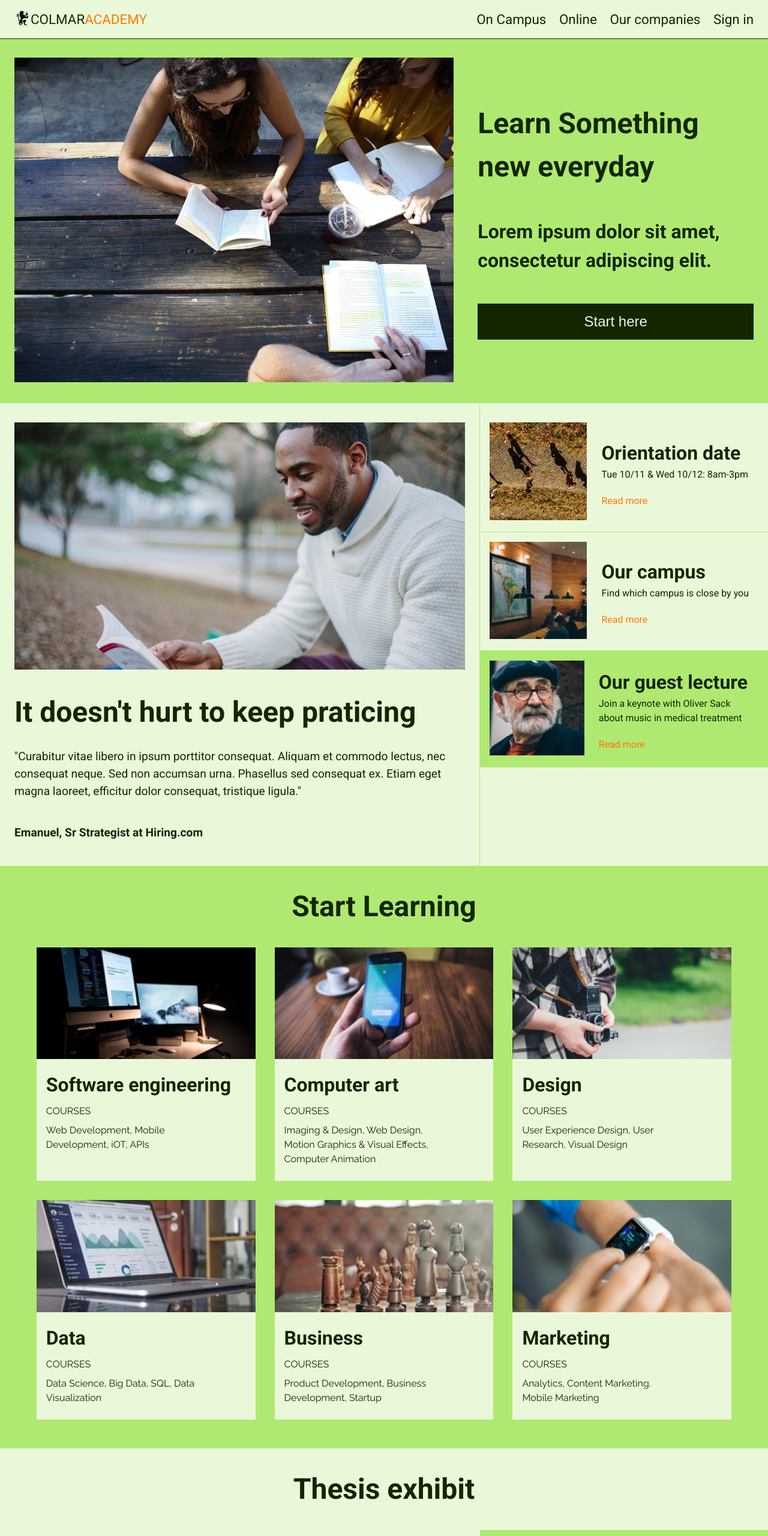
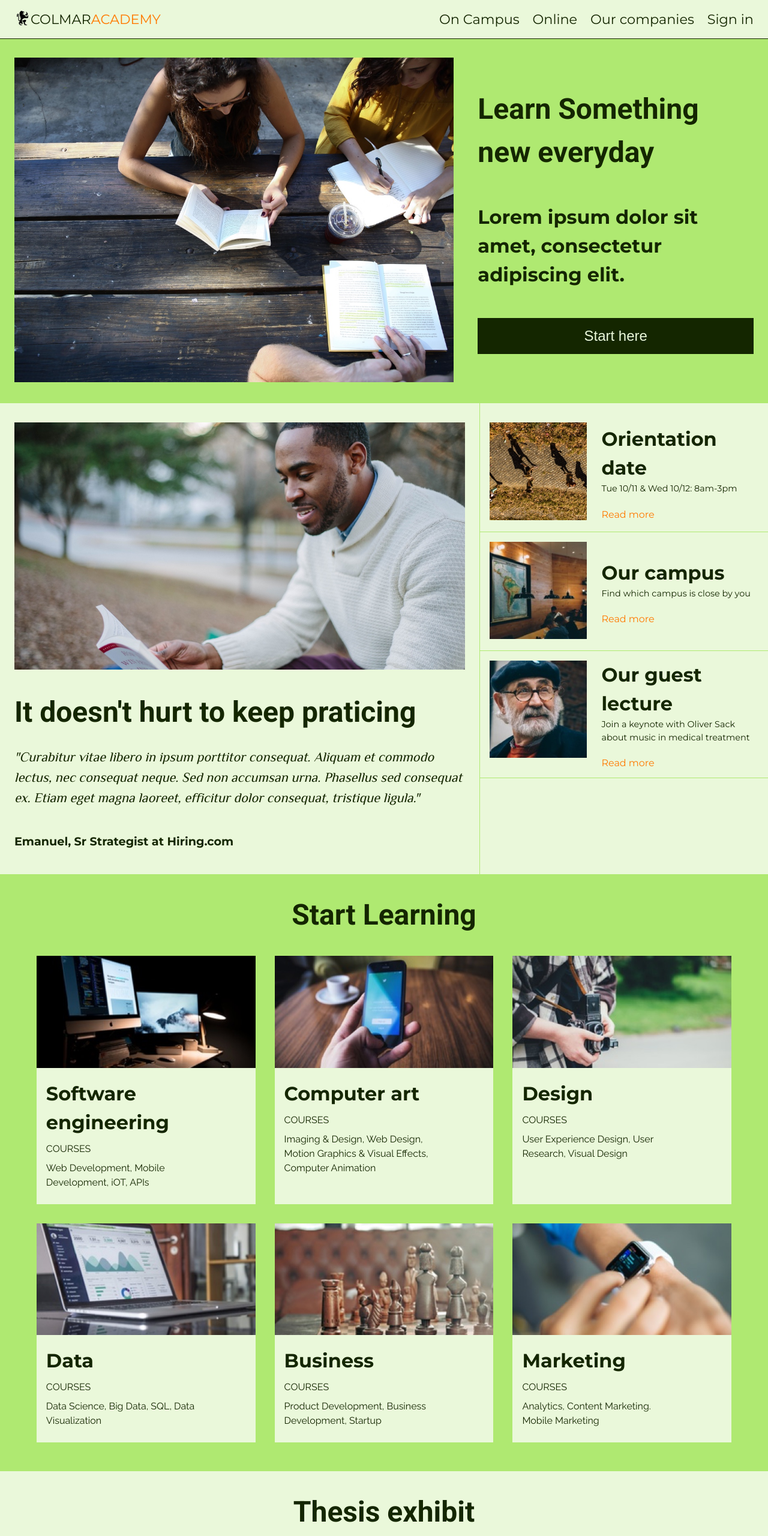
Before and after one commit to andreloezer/colmar-academy, a plain HTML site: page index.html in a window 1280 px wide. Shown: the top 2560 px of the page at 60% size. Drawn offline with Linux system fonts and the light colour scheme; grey boxes are pictures that could not be loaded.

Commit message:
Styling and semantic improvements

```diff
--- a/index.html
+++ b/index.html
@@ -1,5 +1,7 @@
 <!DOCTYPE html>
-<html>
+
+<html lang="en-US">
+
   <head>
 
     <!-- Encoding UTF-8 -->
@@ -7,6 +9,13 @@
 
     <!-- Page Title -->
     <title>Colmar Academy</title>
+
+    <!-- Search Engine Optimization -->
+    <!-- Description -->
+    <meta name="description" content="The Colmar Academy is a school of web development offering courses on Software engineering, Data, Computer art, Design, Marketing and Business"/>
+
+    <!-- Keywords -->
+    <meta  name="keywords" content="ColmarAcademy, web development, education" />
 
     <!-- Icon -->
     <link rel="shortcut icon" href="./resources/images/ic-logo.ico" type="image/x-icon">
@@ -18,7 +27,7 @@
     <link href="./resources/css/style.css" rel="stylesheet" type="text/css" />
 
     <!-- Fonts -->
-    <link href="https://fonts.googleapis.com/css?family=Raleway|Roboto:400,700" rel="stylesheet">
+    <link href="https://fonts.googleapis.com/css?family=El+Messiri|Montserrat:400,700|Raleway|Roboto:700" rel="stylesheet">
 
   </head>
 
@@ -27,14 +36,13 @@
     <!-- HEADER -->
     <header>
 
-      <div class="desktop"> <!-- Logo -->
-        <figure>
-          <img src="./resources/images/ic-logo.svg" alt="Logo" />
-          <h1>
-            <a href="#">COLMAR<span>ACADEMY</span></a>
-          </h1>
-        </figure>
-      </div>
+      <!-- Logo -->
+      <figure class="desktop">
+        <img src="./resources/images/ic-logo.svg" alt="Logo" />
+        <h1>
+          <a href="#">COLMAR<span>ACADEMY</span></a>
+        </h1>
+      </figure>
 
       <nav class="desktop"> <!-- Desktop Navegation -->
         <a href="#">On Campus</a>
@@ -55,7 +63,7 @@
     <main>
 
        <!-- Jumbotron -->
-      <section id="jumbotron" class="section-container">
+      <section id="jumbotron">
 
         <picture> <!-- Banner -->
           <img src="./resources/images/banner.jpg" alt="Learn something new" />
@@ -70,13 +78,13 @@
       </section>
 
        <!-- Information -->
-      <section id="information" class="section-container">
+      <section id="information">
 
         <div class="desktop"> <!-- Main Information -->
 
-          <div class="wrapper">
+          <picture>
             <img src="./resources/images/information-main.jpg" alt="Keep practicing" />
-          </div>
+          </picture>
 
           <div>
             <h2>It doesn't hurt to keep praticing</h2>
@@ -144,13 +152,13 @@
       </section>
 
       <!-- Courses -->
-      <section id="course-section">
+      <section id="course">
 
         <h2>Start Learning</h2>
 
-        <div class="section-container"> <!-- Container for courses boxes -->
+        <ul> <!-- Container for courses boxes -->
 
-          <div class="course"> <!-- Software engineering -->
+          <li> <!-- Software engineering -->
             <picture class="desktop">
               <img src="./resources/images/course-software.jpg" alt="Software engineer course" />
             </picture>
@@ -163,9 +171,9 @@
                 Development, iOT, APIs</p>
               </div>
             </div>
-          </div>
+          </li>
 
-          <div class="course"> <!-- Computer art -->
+          <li> <!-- Computer art -->
             <picture class="desktop">
               <img src="./resources/images/course-computer-art.jpg" alt="Computer art course" />
             </picture>
@@ -179,9 +187,9 @@
                 Computer Animation</p>
               </div>
             </div>
-          </div>
+          </li>
 
-          <div class="course"> <!-- Design -->
+          <li> <!-- Design -->
             <picture class="desktop">
               <img src="./resources/images/course-design.jpg" alt="Design course" />
             </picture>
@@ -194,9 +202,9 @@
                 Research, Visual Design</p>
               </div>
             </div>
-          </div>
+          </li>
 
-          <div class="course"> <!-- Data -->
+          <li> <!-- Data -->
             <picture class="desktop">
               <img src="./resources/images/course-data.jpg" alt="Data course" />
             </picture>
@@ -209,9 +217,9 @@
                 Visualization</p>
               </div>
             </div>
-          </div>
+          </li>
 
-          <div class="course"> <!-- Business -->
+          <li> <!-- Business -->
             <picture class="desktop">
               <img src="./resources/images/course-business.jpg" alt="Business Course" />
             </picture>
@@ -224,9 +232,9 @@
                 Development, Startup</p>
               </div>
             </div>
-          </div>
+          </li>
 
-          <div class="course"> <!-- Marketing -->
+          <li> <!-- Marketing -->
             <picture class="desktop">
               <img src="./resources/images/course-marketing.jpg" alt="Marketing course" />
             </picture>
@@ -239,9 +247,9 @@
                 Mobile Marketing</p>
               </div>
             </div>
-          </div>
+          </li>
 
-        </div>
+        </ul>
       </section>
 
       <!-- Thesis -->
@@ -249,13 +257,11 @@
 
         <h2>Thesis exhibit</h2>
 
-        <div class="section-container">
+        <div>
 
           <div> <!-- Main 'thesis' -->
 
-            <picture> <!-- Video container -->
-              <video src="./resources/videos/thesis.mp4" alt="Time lapse of an computer animated building" autoplay muted loop></video>
-            </picture>
+            <video src="./resources/videos/thesis.mp4" alt="Time lapse of an computer animated building" autoplay muted loop>Your browser doesn't support the video. Here is a <a href="./resources/videos/thesis.mp4">link to the video</a> instead.</video>
 
             <div class="desktop"> <!-- Text container -->
               <h3>Reimagine urban</h3>
@@ -311,5 +317,7 @@
         </nav>
       </div>
     </footer>
+
   </body>
+
 </html>
--- a/resources/css/style.css
+++ b/resources/css/style.css
@@ -9,8 +9,14 @@ html {
   --featured: #FF7A00;
   --dark: #142600;
 
+  /* Font family variables */
+  --heading: 'Roboto', Verdana, sans-serif;
+  --main-text: 'Montserrat', Verdana, sans-serif;
+  --course: 'Raleway', Verdana, sans-serif;
+  --quote: 'El Messiri', sans-serif;
+
   color: var(--dark);
-  font-family: 'Roboto', Verdana, sans-serif;
+  font-family: var(--main-text);
   font-size: 16px;
 }
 
@@ -33,32 +39,19 @@ aside { /* Information and Thesis sections */
 
 aside picture { /* Information and Thesis sections */
   max-width: 35%;
+  min-width: 35%;
   padding-right: 1.5rem;
 }
 
 blockquote {
-  font-size: 1.2rem;
+  font-family: var(--quote);
+  font-size: 1.4rem;
   line-height: 1.5em;
+  font-style: italic;
 }
 
 body {
   background-color: var(--bright);
-}
-
-button { /* Information section */
-  background-color:  var(--dark);
-  border: none;
-  color: var(--bright);
-  font-size: 1.5rem;
-  margin-top: 3rem;
-  padding: 1rem;
-  transition: background-color 400ms ease 200ms,
-              color 400ms ease 200ms;
-}
-
-button:hover {
-  background-color: var(--bright);
-  color: var(--featured);
 }
 
 h1 a {
@@ -66,6 +59,7 @@ h1 a {
 }
 
 h2 {
+  font-family: var(--heading);
   font-size: 3rem;
   font-weight: bold;
   line-height: 1.5em;
@@ -79,6 +73,19 @@ h3 {
 
 li {
   display: flex;
+}
+
+button:hover,
+li:hover {
+  cursor: pointer;
+}
+
+aside li {
+transition: background-color 600ms ease 200ms;
+}
+
+aside li:hover {
+  background-color: var(--medium);
 }
 
 p {
@@ -117,12 +124,9 @@ video /* Thesis section */ {
   justify-content: center;
 }
 
+
 .mobile { /* display only in widths bellow 900px */
   display: none;
-}
-
-.section-container {
-  display: flex;
 }
 
 @media only screen and (max-width: 900px) {
@@ -149,7 +153,7 @@ header {
   width: 100%;
 }
 
-header div,
+header figure,
 header nav {
   padding: 0 1.5rem;
 }
@@ -166,7 +170,16 @@ header .mobile{
 }
 
 header .mobile img {
-  width: 2rem;
+  width: 2.5rem;
+}
+
+@media only screen and (max-width: 900px) {
+
+  header nav a {
+    align-items: center;
+    display: flex;
+    margin: 0;
+  }
 }
 
 
@@ -178,14 +191,14 @@ main {
   position: relative;
 }
 
-main section:nth-child(odd),
-#thesis aside li:nth-child(odd) { /* Color switch between sections */
+main section:nth-child(odd) { /* Color switch between sections */
   background-color: var(--medium);
 }
 
 /* Jumbotron */
 
 #jumbotron {
+  display: flex;
   padding: 2rem 1.5rem;
 }
 
@@ -210,7 +223,8 @@ main section:nth-child(odd),
   }
 
   #jumbotron picture { /* Banner */
-    height: 11.25rem;
+    /*height: 11.25rem;*/
+    height: 15rem;
     overflow: hidden;
   }
 
@@ -243,6 +257,7 @@ main section:nth-child(odd),
 /* Information */
 
 #information {
+  display: flex;
   padding: 0 0 0 1.5rem;
 }
 
@@ -269,7 +284,7 @@ main section:nth-child(odd),
 
 #information aside { /* Aside Information */
   border-left: 1px solid var(--medium);
-  padding-top: 2rem;
+  padding-top: 1rem;
 }
 
 #information li { /* Information Boxes */
@@ -277,17 +292,33 @@ main section:nth-child(odd),
   padding: 1rem 0 1rem 1rem;
 }
 
-#information li:first-child {
-  padding-top: 0;
-}
-
-#information li:last-child { /* Featured Box */
-  background-color: var(--medium);
-}
-
 #information li div div {
   margin-bottom: 1.5rem;
   padding-right: 1.5rem;
+}
+
+#information li p {
+  font-size: 0.9rem;
+}
+
+button {
+  background-color:  var(--dark);
+  border: none;
+  color: var(--bright);
+  font-size: 1.5rem;
+  margin-top: 3rem;
+  padding: 1rem;
+  transition: background-color 400ms ease 200ms,
+              color 400ms ease 200ms;
+}
+
+button:hover {
+  background-color: var(--bright);
+  color: var(--featured);
+}
+
+button:focus {
+  outline: 0;
 }
 
 @media only screen and (max-width: 900px) {
@@ -342,52 +373,62 @@ main section:nth-child(odd),
   #information li:last-child { /* Last box is no more in evidence */
     background-color: inherit;
   }
+
+  button {
+    font-size: 2rem;
+  }
 }
 
 /* Courses */
 
-#course-section {
+#course {
   padding: 2rem;
 }
 
-#course-section .section-container {
-  justify-content: center;
-}
-
-#course-section h2 {
+#course h2 {
   margin-bottom: 1rem;
   text-align: center;
 }
 
-#course-section > div { /* Container for all courses boxes */
+#course ul {
+  display: flex;
   flex-wrap: wrap;
+  justify-content: center;
 }
 
-.course { /* Courses boxes */
+#course li { /* Courses boxes */
   background-color: var(--bright);
+  display: block;
   margin: 1rem;
   max-width: 30rem;
   min-width: 20rem;
+  transition: background-color 400ms ease 200ms,
+              color 400ms ease 200ms;
   width: 30%;
 }
 
-.course > div:last-child { /* Courses box text */
+#course li:hover { /* Courses boxes */
+  background-color: var(--dark);
+  color: var(--bright);
+}
+
+#course li > div:last-child { /* Courses box text */
   padding: 1rem;
 }
 
-.course p { /* Text explaining the courses */
-  font-family: 'Raleway';
+#course li p { /* Text explaining the courses */
+  font-family: var(--course);
   margin: 0.5rem 0;
 }
 
 @media only screen and (max-width: 900px) {
 
-  #course-section {
+  #course {
     background-color: var(--bright);
     border-top: 1px solid var(--medium);
   }
 
-  .course {
+  #course li {
     background-color: var(--medium);
     margin: 0.5rem auto;
     max-width: none;
@@ -404,10 +445,11 @@ main section:nth-child(odd),
 }
 
 #thesis > div { /* Main 'thesis' (Everithing besides the h2) */
+  display: flex;
   padding: 0 0 2rem 1.5rem;
 }
 
-#thesis div div div:last-child { /* Main 'thesis' text container */
+#thesis .desktop { /* Main 'thesis' text container */
   padding-top: 1.5rem;
 }
 
```
